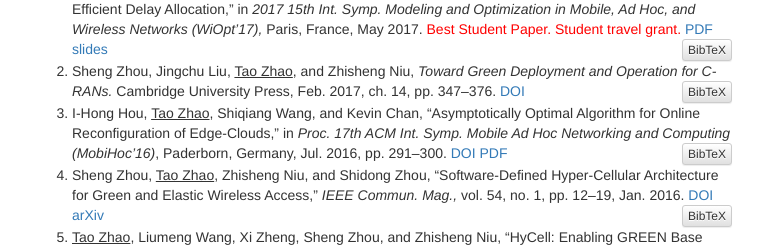
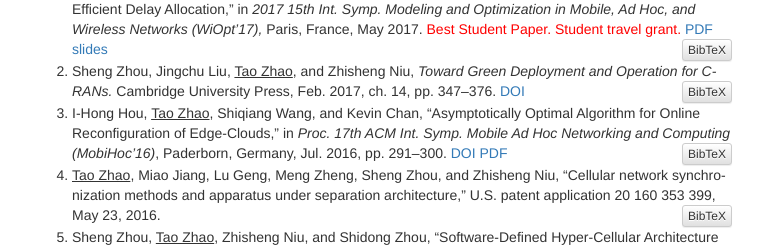
Before and after one commit to alick/people.tamu.edu, a plain HTML site: page index.html in a window 1280 px wide. Shown: the part 467-713 px from the top of the page, without its empty margins (258-1021 px from the left). Drawn offline with nearby package versions, Linux system fonts and the light colour scheme.

Commit message:
index.html: add patent

```diff
--- a/index.html
+++ b/index.html
@@ -88,6 +88,20 @@
   doi                      = {10.1145/2942358.2942363},}
 </pre>
 </li>
+    <li class="bibitem"><span class="bibitem-author-emph">Tao Zhao</span>, Miao Jiang, Lu Geng, Meng Zheng, Sheng Zhou, and Zhisheng Niu, “Cellular network synchronization methods and apparatus under separation architecture,” U.S. patent application 20 160 353 399, May 23, 2016. <button class="btn btn-default btn-xs bibbtn" type="button">BibTeX</button><pre class="bib">
+@Patent{zhao2016cellular,
+  nationality = {U.S.},
+  number      = {20160353399},
+  yearfiled   = {2016},
+  author      = {Zhao, Tao and Jiang, Miao and Geng, Lu and Zheng, Meng and Zhou, Sheng and Niu, Zhisheng},
+  title       = {CELLULAR NETWORK SYNCHRONIZATION METHODS AND APPARATUS UNDER SEPARATION ARCHITECTURE},
+  assignee    = {HITACHI, LTD.},
+  type        = {patent application},
+  dayfiled    = {23},
+  monthfiled  = may,
+}
+</pre>
+    </li>
     <li class="bibitem">Sheng Zhou, <span class="bibitem-author-emph">Tao Zhao</span>, Zhisheng Niu, and Shidong Zhou, “Software-Defined Hyper-Cellular Architecture for Green and Elastic Wireless Access,” <span class="bibitem-journal">IEEE Commun. Mag.,</span> vol. 54, no. 1, pp. 12–19, Jan. 2016. <a href="http://dx.doi.org/10.1109/MCOM.2016.7378420">DOI</a> <a href="http://arxiv.org/abs/1512.04935">arXiv</a> <button class="btn btn-default btn-xs bibbtn" type="button">BibTeX</button><pre class="bib">@article{zhou2016sdhca,
   title                    = {Software-Defined Hyper-Cellular Architecture for Green and Elastic Wireless Access},
   author                   = {Sheng Zhou and Tao Zhao and Zhisheng Niu and Shidong Zhou},
```
